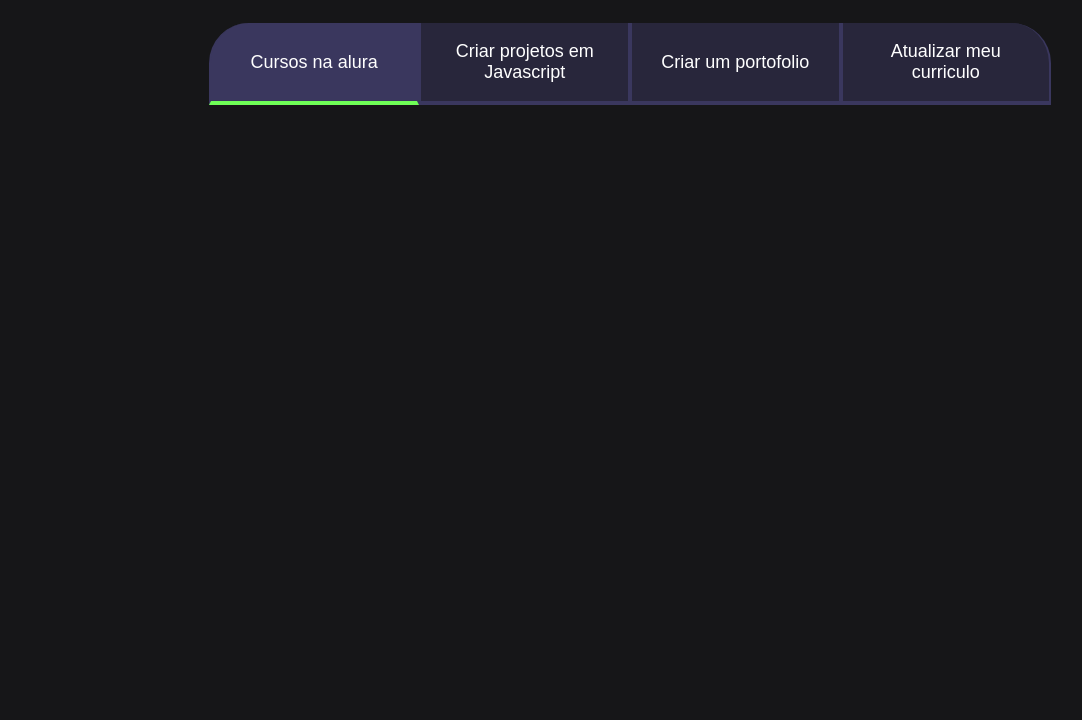
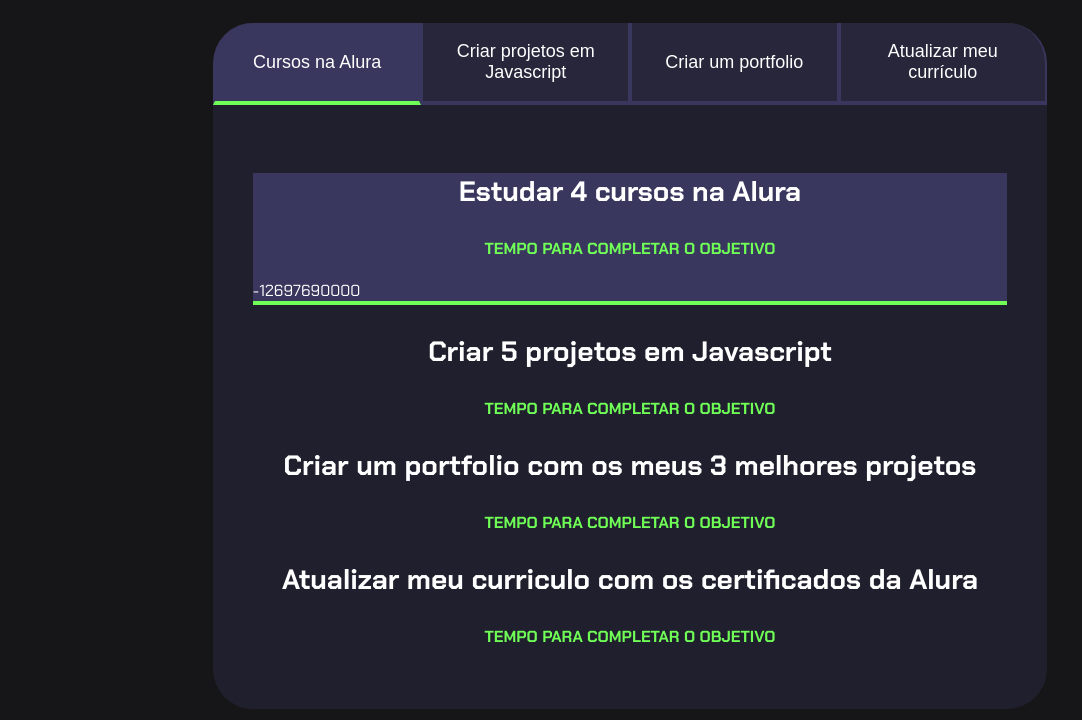
Before and after one commit to leobergamo10/javascript01, a plain HTML site: page index.html in a window 1280 px wide. Shown: the part 80-800 px from the top of the page, without its empty margins (10-1092 px from the left). Drawn offline with Linux system fonts and the light colour scheme.

Commit message:
Add files via upload

```diff
--- a/index.html
+++ b/index.html
@@ -3,18 +3,42 @@
 <head>
     <meta charset="UTF-8">
     <meta name="viewport" content="width=device-width, initial-scale=1.0">
-    <title>Projetoleo</title>
+    <title>Meus objetivos do ano</title>
     <link rel="stylesheet" href="style.css">
 </head>
 <body>
     <section class="conteudo-principal">
         <h2 class="titulo-principal">Meus Objetivos do ano<span>_</span></h2>
+        <div class="conteudo">
         <div class="botoes">
-            <button class="botao ativo">Cursos na alura</button>
+            <button class="botao ativo">Cursos na Alura</button>
             <button class="botao">Criar projetos em Javascript</button>
-            <button class="botao">Criar um portofolio</button>
-            <button class="botao">Atualizar meu curriculo</button>
+            <button class="botao">Criar um portfolio</button>
+            <button class="botao">Atualizar meu currículo</button>
         </div>
+        <div class="abas-textos">
+            <div class="aba-conteudo ativo">
+                <h3 class="aba-conteudo-titulo-principal">Estudar 4 cursos na Alura</h3>
+                <h4 class="aba-conteudo-titulo-secundario">Tempo para completar o objetivo</h4>
+                <div class="contador"></div>
+            </div>
+            <div class="aba-conteudo">
+                <h3 class="aba-conteudo-titulo-principal">Criar 5 projetos em Javascript</h3>
+                <h4 class="aba-conteudo-titulo-secundario">Tempo para completar o objetivo</h4>
+                <div class="contador"></div>
+            </div>
+            <div class="aba-conteudo">
+                <h3 class="aba-conteudo-titulo-principal">Criar um portfolio com os meus 3 melhores projetos</h3>
+                <h4 class="aba-conteudo-titulo-secundario">Tempo para completar o objetivo</h4>
+                <div class="contador"></div>
+            </div>
+            <div class="aba-conteudo">
+                <h3 class="aba-conteudo-titulo-principal">Atualizar meu curriculo com os certificados da Alura</h3>
+                <h4 class="aba-conteudo-titulo-secundario">Tempo para completar o objetivo</h4>
+                <div class="contador"></div>
+            </div>
+        </div>
+    </div>
     </section>
     <script src="main.js"></script>
 </body>
--- a/main.js
+++ b/main.js
@@ -1,11 +1,21 @@
 const botoes = document.querySelectorAll(".botao");
+const textos = document.querySelectorAll(".aba-conteudo");
 
-for(let i=0;i <botoes.length;i++){
-    botoes[i].onclick = function(){
+for (let i = 0; i < botoes.length; i++) {
+    botoes[i].onclick = function () {
 
-        for(let j=0;j<botoes.length;j++){
+        for (let j = 0; j < botoes.length; j++) {
             botoes[j].classList.remove("ativo");
+            textos[j].classList.remove("ativo");
         }
+
         botoes[i].classList.add("ativo");
+        textos[i].classList.add("ativo");
     }
 }
+
+const contadores = document.querySelectorAll(".contador");
+const tempoObjetivo1 = new Date("2023-10-05T00:00:00");
+let tempoAtual = new Date();
+
+contadores[0].textContent = tempoObjetivo1 - tempoAtual;
--- a/style.css
+++ b/style.css
@@ -56,6 +56,28 @@ body {
   display: block;
 }
 
+.botao.ativo{
+  background-color: var(--botao-ativo);
+  border-bottom: 4px solid var(--verde);
+}
+
+.abas-textos{
+  background-color: var(--texto-fundo);
+  padding: 40px;
+  border-radius: 0 0 40px 40px;
+}
+
+.aba-conteudo-titulo-principal{
+  font-size: 28px;
+  text-align: center;
+}
+
+.aba-conteudo-titulo-secundario{
+  text-align: center;
+  color: var(--verde);
+  text-transform: uppercase;
+}
+
 .ativo{
   background-color: var(--botao-ativo);
   border-bottom: 4px solid var(--verde);
```
